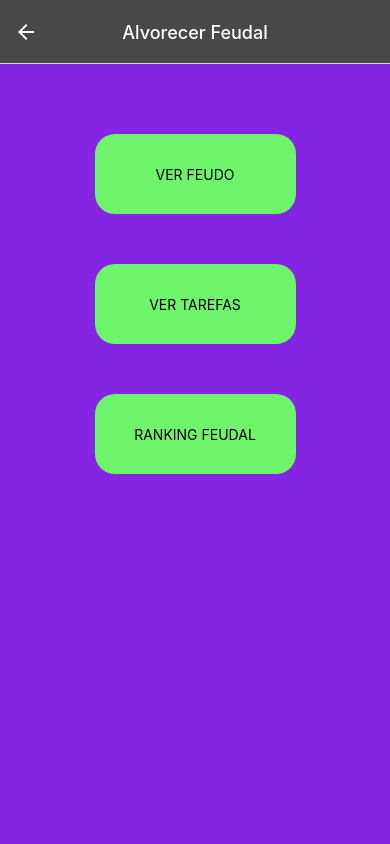
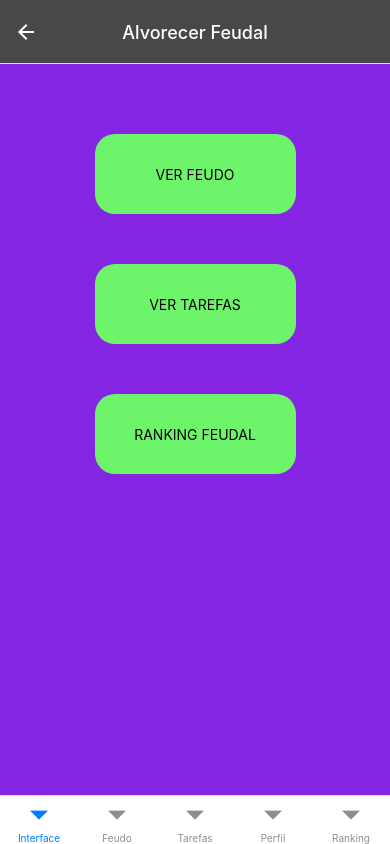
Before and after one commit to Mateusas3s/DS-Feudo-Violeta, a React Native app in the folder alvorecer_feudal/: screen /Menu in a window 390 px wide. Built offline with nearby package versions, Linux system fonts and the light colour scheme.

Commit message:
Tab Navigation implementado nos menus de usuario e de admin

```diff
--- a/alvorecer_feudal/App.js
+++ b/alvorecer_feudal/App.js
@@ -6,21 +6,14 @@ import { createStackNavigator } from '@react-navigation/stack';
 import Login from './src/Screen/Login';
 
 //admin
-import MenuAdmin from './src/Screen/Admin/MenuAdmin';
+import AdminMenu from './src/Screen/Navigators/AdminMenu/index';
 
 //usuarios comuns
-import Menu from './src/Screen/User/Menu';
-import userFeudo from './src/Screen/User/Feudo/index';
-import userTarefas from './src/Screen/User/Tarefas/index';
-import userPerfil from './src/Screen/User/Perfil/index';
-import userRanking from './src/Screen/User/Ranking/index';
+import UserMenu from './src/Screen/Navigators/UserMenu/index';
 
 const Stack = createStackNavigator()
 
 export default function App(){
-
-
-
 
   return (
     <NavigationContainer>
@@ -37,17 +30,9 @@ export default function App(){
 
         <Stack.Screen name = 'Login' component={Login} options={{headerShown: false}}/>
 
-        <Stack.Screen name = 'Menu' component={Menu} options={{}}/>
+        <Stack.Screen name = 'Menu' component={UserMenu} options={{}}/>
 
-          <Stack.Screen name='userFeudo' component={userFeudo}/>
-
-          <Stack.Screen name='userPerfil' component={userPerfil}/>
-
-          <Stack.Screen name='userTarefas' component={userTarefas}/>
-
-          <Stack.Screen name='userRanking' component={userRanking}/>
-
-        <Stack.Screen name = 'MenuAdmin' component={MenuAdmin}/>
+        <Stack.Screen name = 'MenuAdmin' component={AdminMenu}/>
 
       </Stack.Navigator>
     </NavigationContainer>
--- a/alvorecer_feudal/package.json
+++ b/alvorecer_feudal/package.json
@@ -10,6 +10,7 @@
     "eject": "expo eject"
   },
   "dependencies": {
+    "@react-navigation/bottom-tabs": "^6.2.0",
     "@react-navigation/native": "^6.0.8",
     "@react-navigation/stack": "^6.1.1",
     "expo": "^44.0.6",
--- a/alvorecer_feudal/src/Screen/Admin/MenuAdmin/index.js
+++ b/alvorecer_feudal/src/Screen/Admin/InterfaceAdmin/index.js
@@ -1,7 +1,7 @@
 import React from "react";
 import {View, Image, Text} from 'react-native';
 
-export default function MenuAdmin( {route} ){
+export default function InterfaceAdmin(){
     return(
     <View>
         <Text>Menu de admin</Text>
--- /dev/null
+++ b/alvorecer_feudal/src/Screen/Navigators/AdminMenu/index.js
@@ -0,0 +1,16 @@
+import React from "react";
+
+import InterfaceAdmin from '../../Admin/InterfaceAdmin/index'
+
+import { createBottomTabNavigator } from "@react-navigation/bottom-tabs";
+
+const Tab = createBottomTabNavigator()
+
+export default function UserMenu(){
+
+    return(
+        <Tab.Navigator>
+            <Tab.Screen name = "Interface" component={InterfaceAdmin} options={{headerShown: false}}/>
+        </Tab.Navigator>
+    );
+}
--- /dev/null
+++ b/alvorecer_feudal/src/Screen/Navigators/UserMenu/index.js
@@ -0,0 +1,24 @@
+import React from "react";
+
+import Interface from '../../User/Interface/index'
+import userFeudo from '../../User/Feudo/index';
+import userTarefas from '../../User/Tarefas/index';
+import userPerfil from '../../User/Perfil/index';
+import userRanking from '../../User/Ranking/index';
+
+import { createBottomTabNavigator } from "@react-navigation/bottom-tabs";
+
+const Tab = createBottomTabNavigator()
+
+export default function UserMenu(){
+
+    return(
+        <Tab.Navigator>
+            <Tab.Screen name = "Interface" component={Interface} options={{headerShown: false}}/>
+            <Tab.Screen name = "Feudo" component={userFeudo} options={{headerShown: false}}/>
+            <Tab.Screen name = "Tarefas" component={userTarefas} options={{headerShown: false}}/>
+            <Tab.Screen name = "Perfil" component={userPerfil} options={{headerShown: false}}/>
+            <Tab.Screen name = "Ranking" component={userRanking} options={{headerShown: false}}/>
+        </Tab.Navigator>
+    );
+}
--- /dev/null
+++ b/alvorecer_feudal/src/Screen/User/Interface/index.js
@@ -0,0 +1,65 @@
+import React from "react";
+import {View, Image, Text, StyleSheet, TouchableOpacity} from 'react-native';
+
+export default function Interface(){
+
+    return(
+        <View style={styles.container}>
+
+            <TouchableOpacity>
+                <View style={styles.button1}>
+                    <Text>VER FEUDO</Text>
+                </View>
+            </TouchableOpacity>
+
+            <TouchableOpacity>
+                <View style={styles.button2and3}>
+                    <Text>VER TAREFAS</Text>
+                </View>
+            </TouchableOpacity>
+
+            <TouchableOpacity>
+                <View style={styles.button2and3}>
+                    <Text>RANKING FEUDAL</Text>
+                </View>
+            </TouchableOpacity>
+
+        </View>
+    );
+
+}
+
+
+const styles = StyleSheet.create({
+
+    container: {
+        flex: 1,
+        backgroundColor: '#8425E3',
+        alignItems: 'center',
+
+      },
+
+      button1: {
+        height: 80,
+        width: 201,
+        backgroundColor: '#6EF46B',
+        alignItems: 'center',
+        justifyContent: 'center',
+        marginTop: 70,
+        borderRadius: 20,
+      },
+
+      button2and3: {
+        height: 80,
+        width: 201,
+        backgroundColor: '#6EF46B',
+        alignItems: 'center',
+        justifyContent: 'center',
+        marginTop: 50,
+        borderRadius: 20,
+      },
+
+
+
+
+})
--- a/alvorecer_feudal/src/Screen/User/Menu/index.js
+++ /dev/null
@@ -1,68 +0,0 @@
-import React from "react";
-import {View, Image, Text, StyleSheet, TouchableOpacity} from 'react-native';
-
-export default function Menu( {navigation} ){
-
-
-
-    return(
-    <View style={styles.container}>
-
-        <TouchableOpacity
-            onPress={() => navigation.navigate('userFeudo')}>
-            <View style={styles.button1}>
-                <Text>VER FEUDO</Text>
-            </View>
-        </TouchableOpacity>
-
-        <TouchableOpacity
-            onPress={() => navigation.navigate('userTarefas')}>
-            <View style={styles.button2and3}>
-                <Text>VER TAREFAS</Text>
-            </View>
-        </TouchableOpacity>
-
-        <TouchableOpacity
-            onPress={() => navigation.navigate('userRanking')}>
-            <View style={styles.button2and3}>
-                <Text>RANKING FEUDAL</Text>
-            </View>
-        </TouchableOpacity>
-
-    </View>
-    );
-}
-
-const styles = StyleSheet.create({
-
-    container: {
-        flex: 1,
-        backgroundColor: '#8425E3',
-        alignItems: 'center',
-
-      },
-
-      button1: {
-        height: 80,
-        width: 201,
-        backgroundColor: '#6EF46B',
-        alignItems: 'center',
-        justifyContent: 'center',
-        marginTop: 70,
-        borderRadius: 20,
-      },
-
-      button2and3: {
-        height: 80,
-        width: 201,
-        backgroundColor: '#6EF46B',
-        alignItems: 'center',
-        justifyContent: 'center',
-        marginTop: 50,
-        borderRadius: 20,
-      },
-
-
-
-
-})
```
Also changed, not shown: 1 other file (tests, documents, lock files or other folders).
